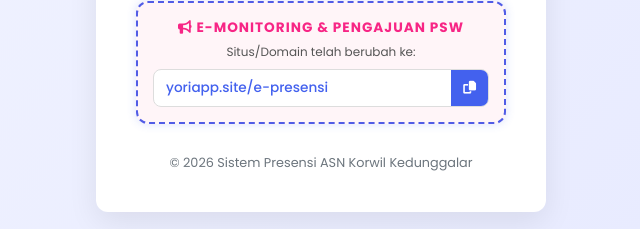
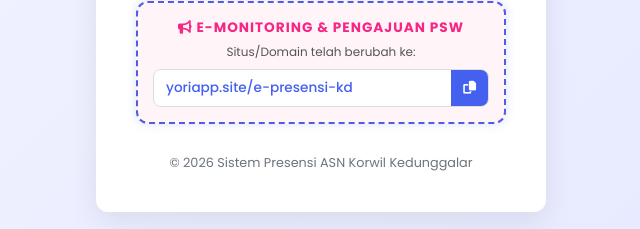
Before and after one commit to yorian99/e-pk, a website: page public/index.html in a window 1280 px wide. Shown: the part 683-912 px from the top of the page, 319-959 px from the left. Drawn offline with Linux system fonts and the light colour scheme.

Commit message:
Update index.html

```diff
--- a/public/index.html
+++ b/public/index.html
@@ -382,7 +382,7 @@
       <div class="info-title"><i class="fas fa-bullhorn"></i> E-MONITORING & PENGAJUAN PSW</div>
       <p style="font-size: 0.75rem; color: #555;">Situs/Domain telah berubah ke:</p>
       <div class="info-link-container">
-        <div class="info-url" id="newUrl">yoriapp.site/e-presensi</div>
+        <div class="info-url" id="newUrl">yoriapp.site/e-presensi-kd</div>
         <button class="copy-btn" id="copyUrlBtn" title="Salin Link">
           <i class="fas fa-copy"></i>
         </button>
```
